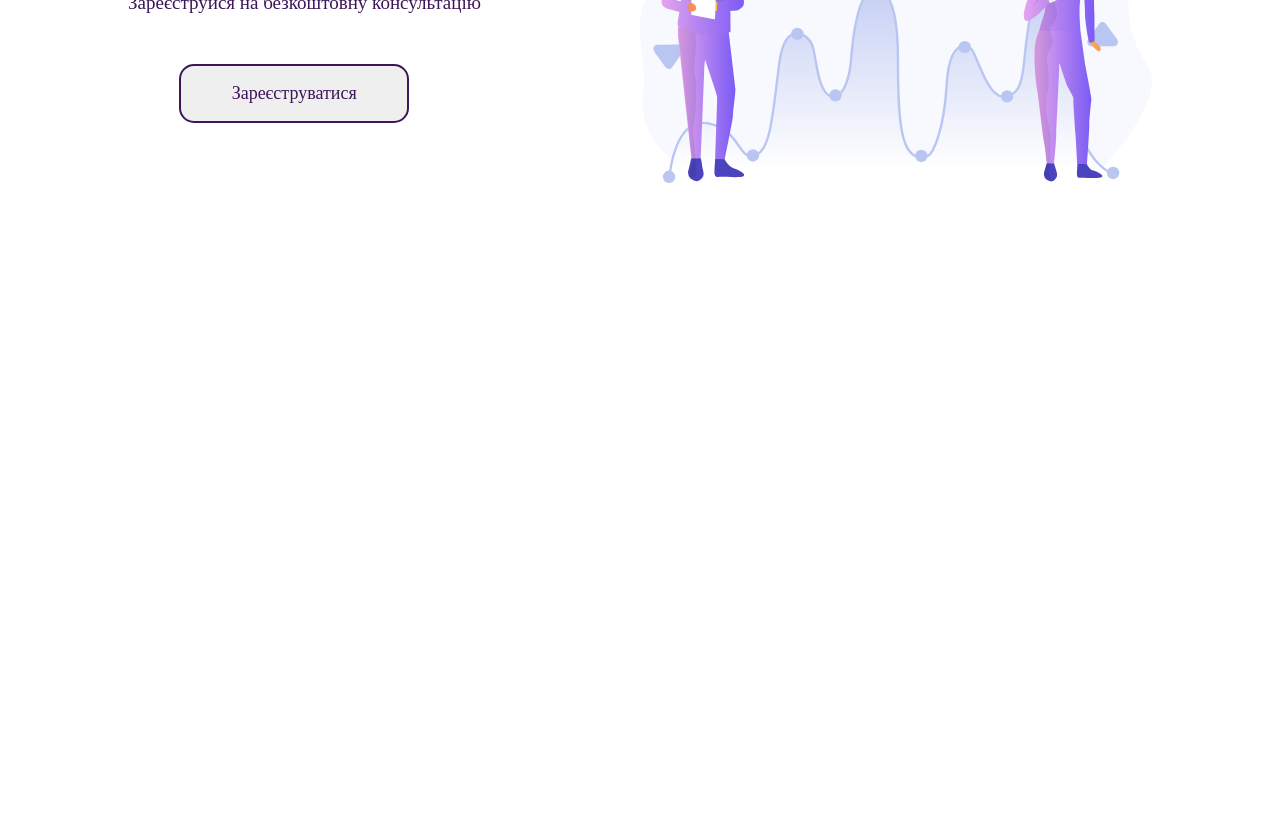
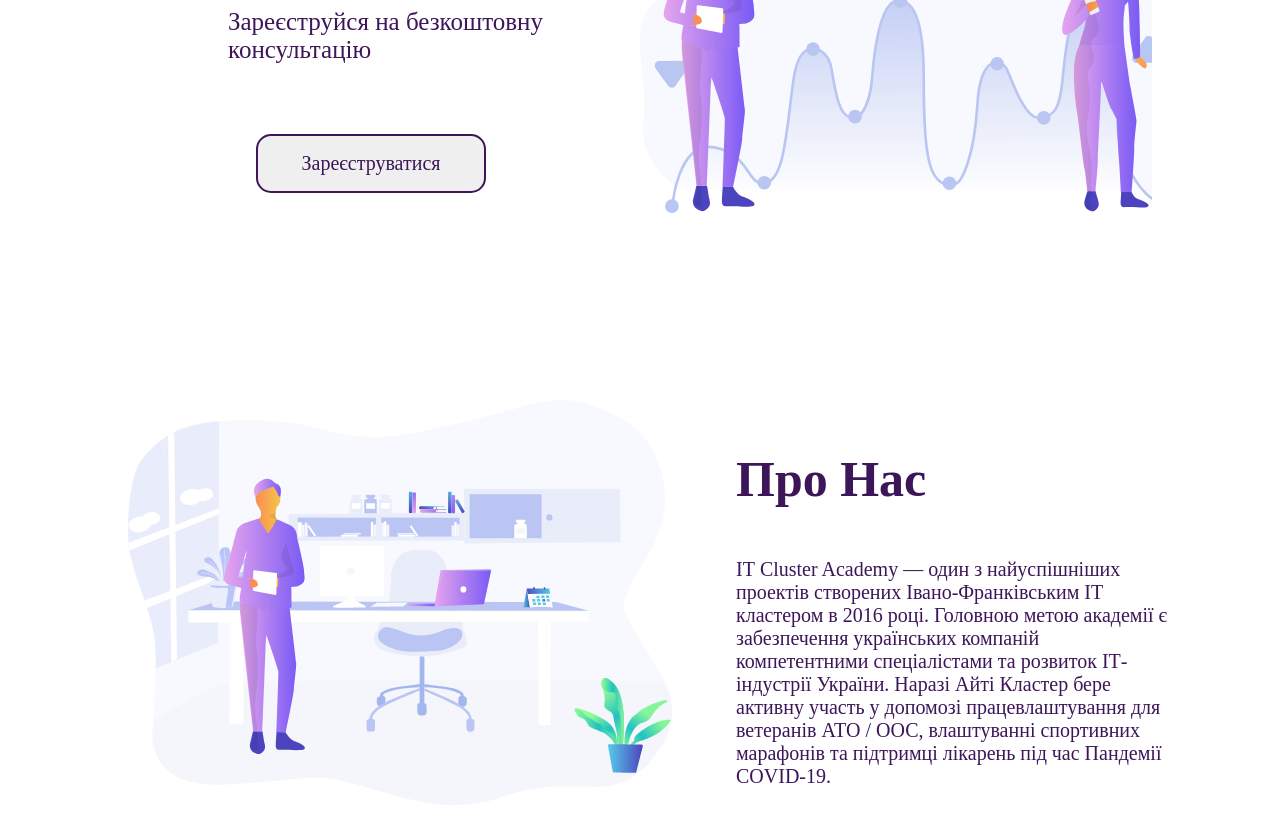
Before and after one commit to oleksbohdan/b2b-cluster, a React (Create React App) app: page / in a window 1280 px wide. Shown: the part 220-1042 px from the top of the page. Before the commit the page ends 1000 px from the top, so only its background shows below. Built offline with nearby package versions, Linux system fonts and the light colour scheme.

Commit message:
додав секцію про нас

```diff
--- /dev/null
+++ b/src/components/Button/btntext.jsx
@@ -0,0 +1,5 @@
+import React from "react";
+const Textbtn = ({text2}) => (
+    <div>{text2}</div>
+)
+export default Textbtn;
--- a/src/components/Button/button.component.jsx
+++ b/src/components/Button/button.component.jsx
@@ -1,5 +1,6 @@
 import React from "react";
 import './button.style.scss';
+import Textbtn from "./btntext";
 
 class Registration extends React.Component {
     render() {
@@ -8,7 +9,7 @@ class Registration extends React.Component {
                 <button
                     className="ssfirstbtn"
                 >
-                <span className="sstextbtn">Зареєструватися</span>
+                <span className="sstextbtn"><Textbtn text2='Зареєструватися' /> </span>
                 </button>
             </form>
         )
--- a/src/components/Button/button.style.scss
+++ b/src/components/Button/button.style.scss
@@ -1,5 +1,5 @@
 .ssfirstbtn {
-    margin-top: 50px;
+    margin-top: 70px;
     width: 230px;
     height: 59px;
     border-radius: 15px;
@@ -8,7 +8,7 @@
     outline: none;
 }
 .ssbtn {
-    margin-left: 10%;
+    margin-left: 25%;
     :hover{
         background-color: #3d1659;
         color: white;
@@ -17,7 +17,7 @@
 }
 .sstextbtn {
     font-family: FuturaPt-Bold;
-    font-size: 18px;
+    font-size: 20px;
 
 }
 @font-face {
--- /dev/null
+++ b/src/components/aboutus/aboutus.component.jsx
@@ -0,0 +1,26 @@
+import React from "react";
+import './aboutus.style.scss';
+import Uscontent from "./aboutuscontent";
+import Titless from "./titleaboutus";
+class Aboutus extends React.Component {
+    render() {
+        return(
+            <div className="sscontentabout">
+                <div className="ssaboutus">
+                </div>
+                <div className="sstext3">
+                    <div className="ssaboutIT">
+                        <div className="ssspan"><Titless sstitle='Про Нас'/> </div>
+                    <Uscontent text3='ІТ Cluster Academy — один з найуспішніших проектів створених
+                    Івано-Франківським ІТ кластером в 2016 році. Головною метою академії є забезпечення
+                    українських компаній компетентними спеціалістами та розвиток ІТ- індустрії України.
+                    Наразі Айті Кластер бере активну участь у допомозі працевлаштування для ветеранів АТО / ООС,
+                    влаштуванні спортивних марафонів та підтримці лікарень під час Пандемії COVID-19.'
+                    />
+                    </div>
+                </div>
+            </div>
+        )
+    }
+}
+export default Aboutus;
--- /dev/null
+++ b/src/components/aboutus/aboutus.style.scss
@@ -0,0 +1,44 @@
+.ssaboutus {
+    margin-left: 10%;
+    background-image: url('../../assets/example-12.svg');
+    background-size: 100%;
+    background-repeat: no-repeat;
+    width: 50%;
+    margin-right: 5%;
+    height: 490px;
+}
+.sscontentabout {
+    width: 100%;
+    margin-top: 20px;
+    display: flex;
+}
+.sstext3 {
+    width: 50%;
+}
+.ssaboutIT {
+    float: left;
+    width: 80%;
+    color:#3d1659;
+    font-family: FuturaPt-Bold;
+    font-size: 20px;
+}
+.ssspan {
+    padding-top: 50px;
+    font-size: 50px;
+    font-family: FuturaPt-Bold;
+    font-weight: bolder;
+    padding-bottom: 50px;
+}
+.animation {
+    display: flex;
+
+}
+@media screen and (max-width: 800px) {
+    .sscontentabout {display: block;}
+    .ssaboutus {width: 80%;}
+    .sstext3{width: 90%;}
+    .ssaboutIT{
+        width: 100%;
+        text-align: center;
+    }
+}
--- /dev/null
+++ b/src/components/aboutus/aboutuscontent.jsx
@@ -0,0 +1,7 @@
+import React from "react";
+
+const Uscontent = ({text3}) => (
+<div> {text3} </div>
+)
+
+export default Uscontent;
--- /dev/null
+++ b/src/components/aboutus/titleaboutus.jsx
@@ -0,0 +1,6 @@
+import React from "react";
+
+const Titless = ({sstitle}) => (
+<div>{sstitle}</div>
+)
+export default Titless;
--- a/src/components/business/business.style.scss
+++ b/src/components/business/business.style.scss
@@ -11,22 +11,27 @@
     font-size: 19px;
 }
 .sstext {
-    padding-top: 60px;
+    padding-top: 30px;
     width: 80%;
     font-weight: bolder;
+    font-size: 30px;
+    padding-left: 100px;
+    padding-bottom: 10px;
 }
 .sstext1 {
     width: 80%;
-    padding-top: 30px;
+    padding-top: 20px;
+    padding-left: 100px;
+    font-size: 25px;
 
 }
 .ssexamp {
     background-image: url('../../assets/example-28.svg');
-    background-size: 100%;
+    background-size: 110%;
     background-repeat: no-repeat;
     width: 50%;
     margin-right: 10%;
-    height: 900px;
+    min-height: 500px;
 }
 
 @font-face {
--- a/src/pages/homepage/homepage.component.jsx
+++ b/src/pages/homepage/homepage.component.jsx
@@ -1,11 +1,16 @@
 import React from "react";
 import './homepage.styles.scss';
 import Business from "../../components/business/business.component";
+import Aboutus from "../../components/aboutus/aboutus.component";
 
 
 const Homepage = () => (
     <div className='homepage'>
-        <Business content='Шукаєш рішення для покращення бізнесу?' content1='Зареєструйся на безкоштовну консультацію' />
+        <Business
+            content='Шукаєш рішення для покращення бізнесу?'
+            content1='Зареєструйся на безкоштовну консультацію'
+        />
+        <Aboutus />
     </div>
 );
 
```
